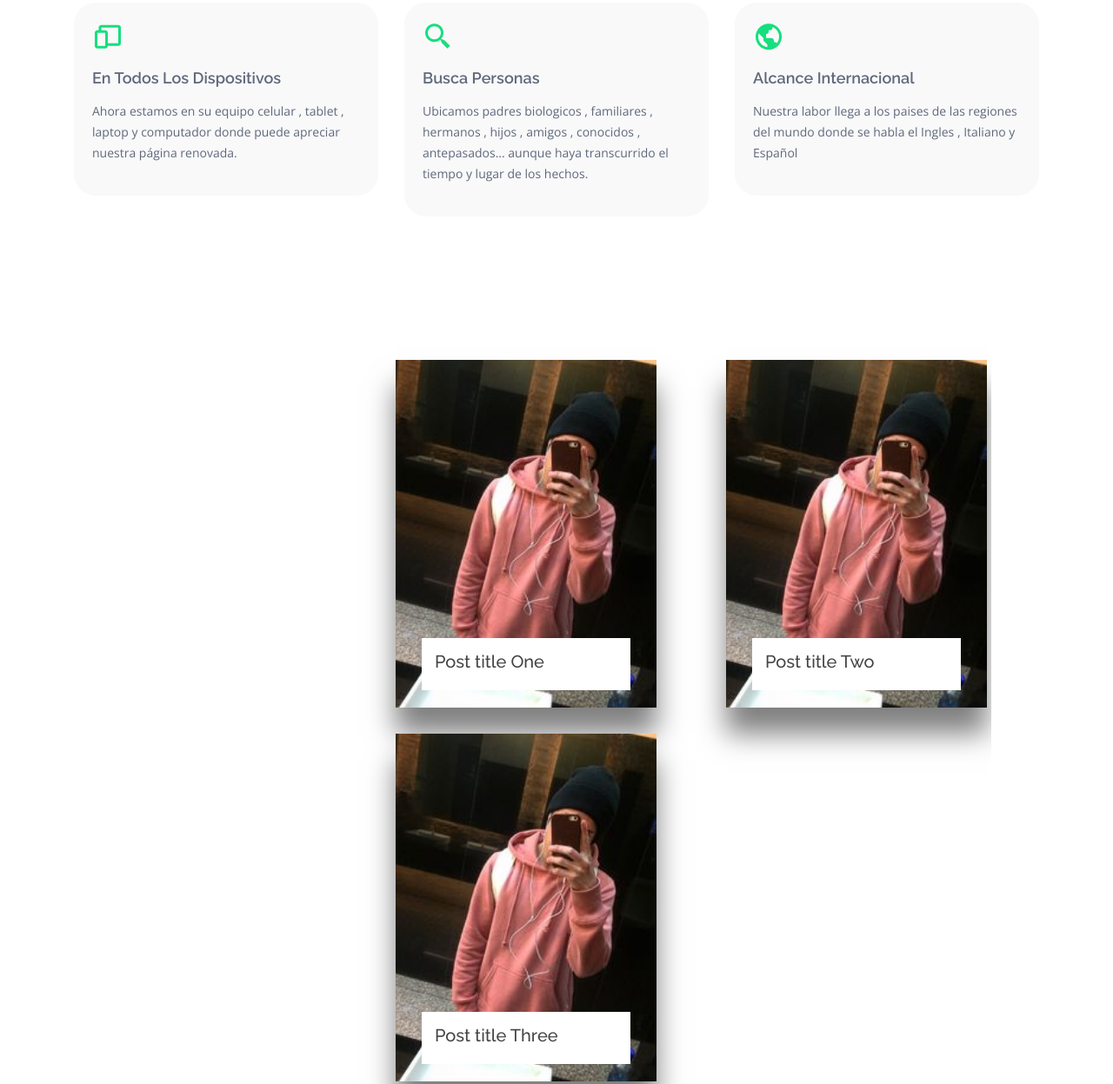
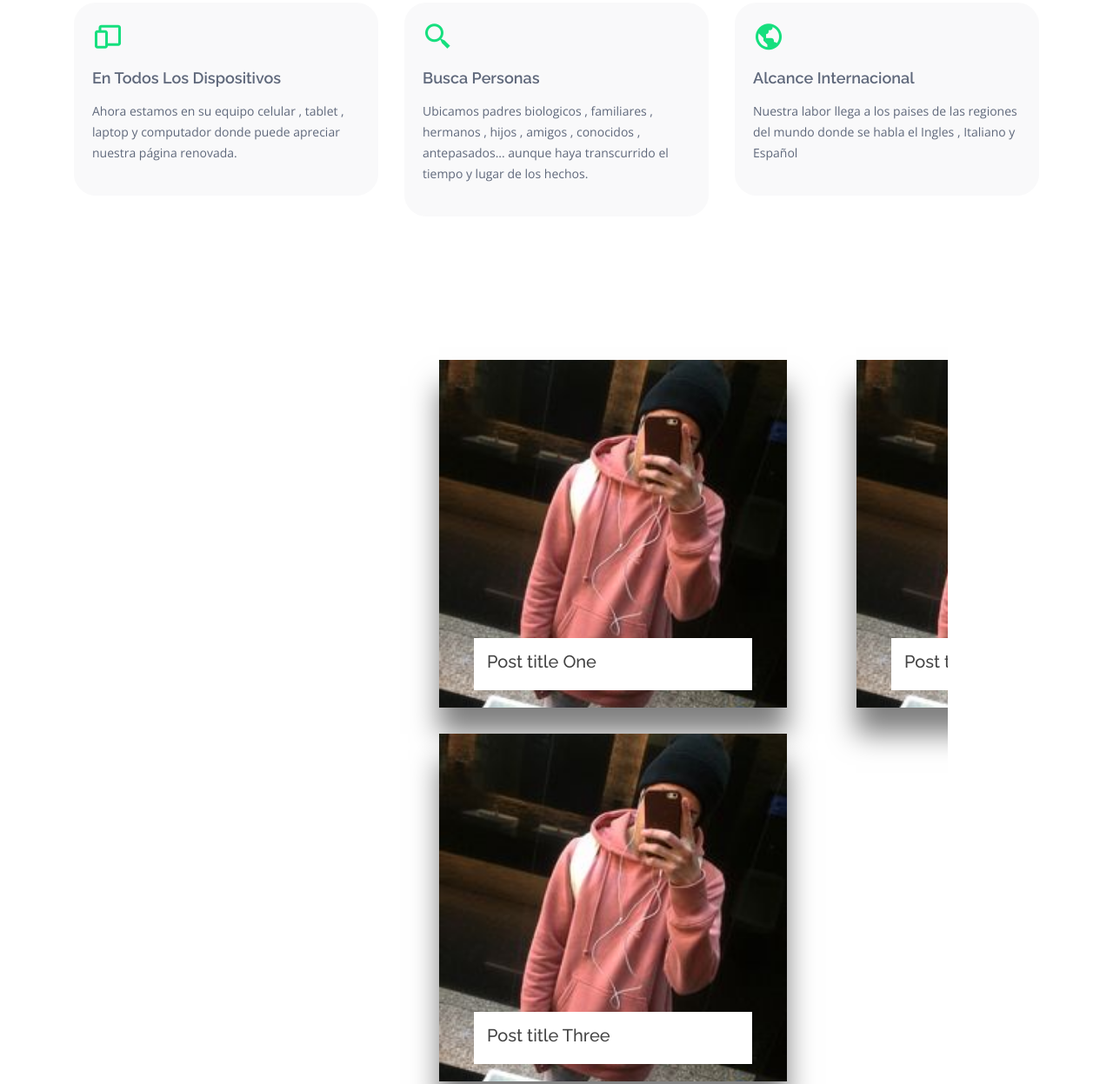
Before and after one commit to ysEnmanuel/Amigos, a plain HTML site: page index.html in a window 1280 px wide. Shown: the part 637-1884 px from the top of the page at 87% size. Drawn offline with nearby package versions, Linux system fonts and the light colour scheme.

Commit message:
Update style.css

```diff
--- a/assets/css/style.css
+++ b/assets/css/style.css
@@ -1370,7 +1370,7 @@ section {
 }
 
 .contenedor {
-  max-width: 1000px;
+  max-width: 900px;
   display: grid;
   overflow-x:scroll;
   overflow-y: hidden;
@@ -1386,7 +1386,7 @@ section {
 
 .boletin {
   position: relative;
-  width: 300px;
+  width: 400px;
   height: 400px;
   margin: 15px;
   background: #000;
```
